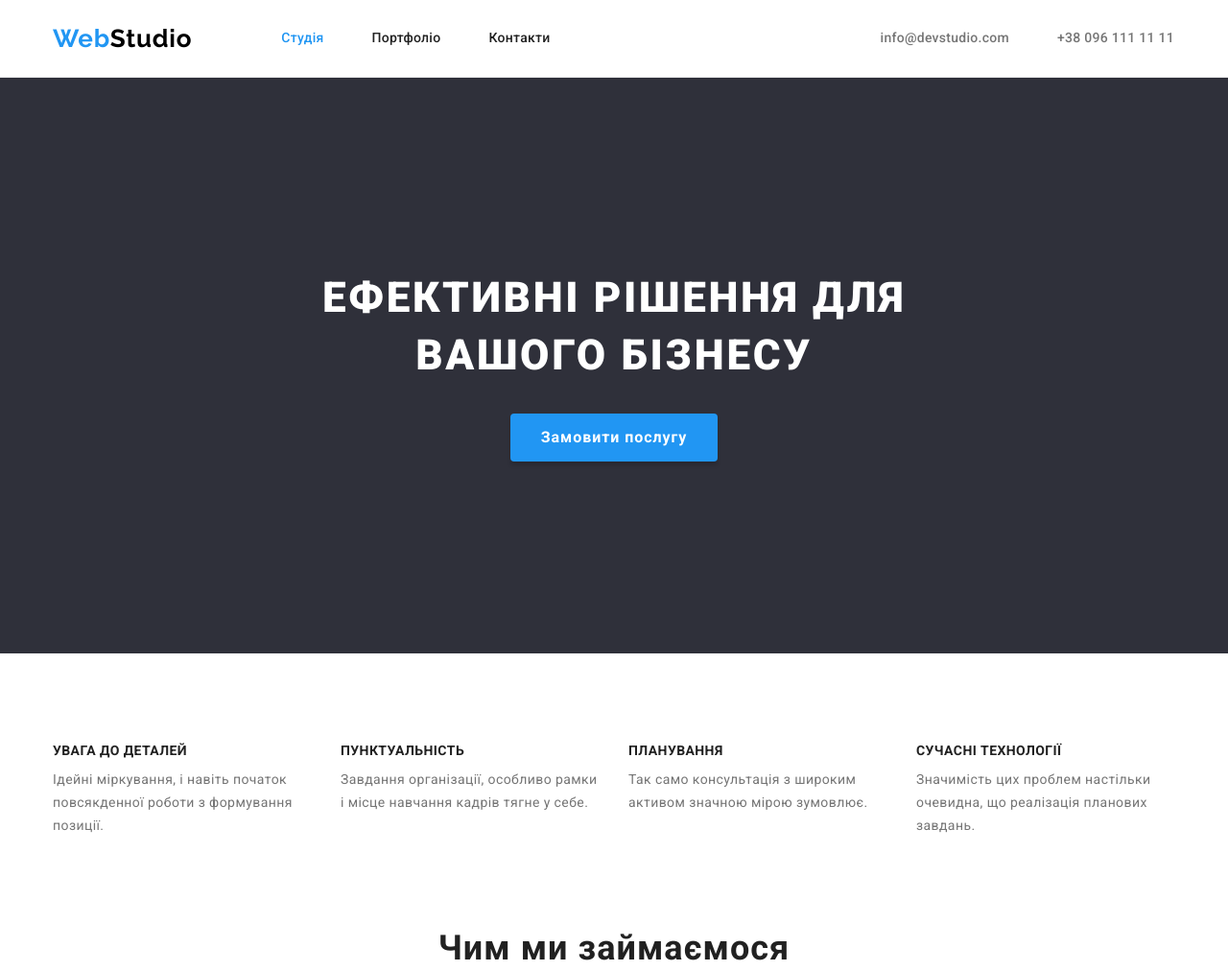
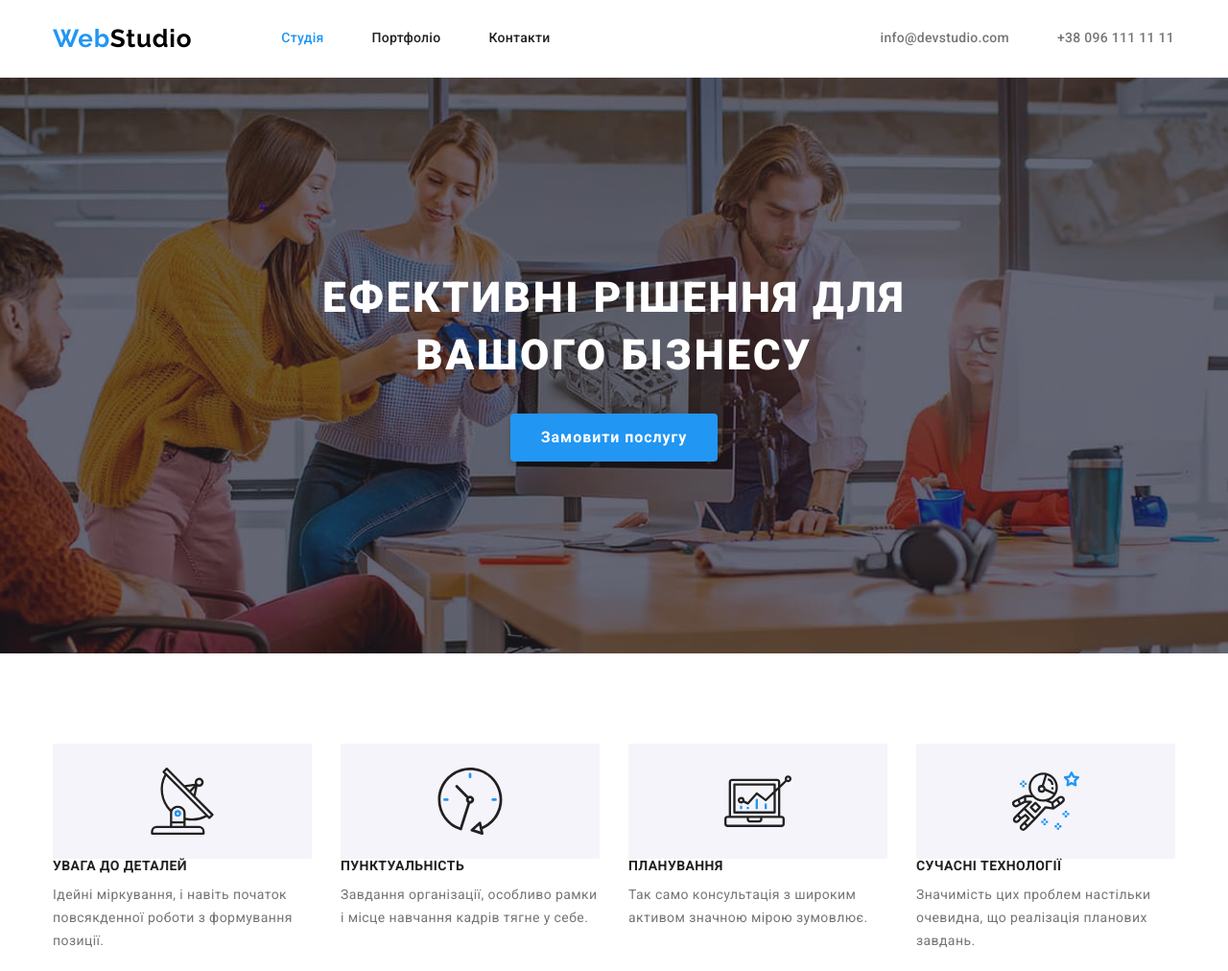
Before and after one commit to innanom/goit-markup-hw-04, a plain HTML site: page index.html in a window 1280 px wide. Shown: the top 1012 px of the page at 96% size. Drawn offline with nearby package versions, Linux system fonts and the light colour scheme.

Commit message:
creating backgrounds
Створення фону героя і секції Особливості

```diff
--- a/css/styles.css
+++ b/css/styles.css
@@ -129,6 +129,18 @@ button {
     padding-top: 200px;
     padding-bottom: 200px;
 }
+.overlay {
+    max-width: 1600px;
+    height: 600;
+    margin-left: auto;
+    margin-right: auto;
+    background-image: linear-gradient(rgba(47, 48, 58, 0.4), rgba(47, 48, 58, 0.4)),
+     url('../images/hero.jpg');
+    background-repeat: no-repeat;
+    background-position: center;
+    background-size: cover;
+
+}
 .hero-title {
     margin-top: 0;
     margin-bottom: 30px;
@@ -188,6 +200,27 @@ button {
 .sub-list {
     width: 270px;
 }
+.sub-list::before {
+    display: block;
+    content: "";
+    height: 120px;
+    background-size: 70px;
+    background-repeat: no-repeat;
+    background-position: center;
+    background-color: #F5F4FA;
+}
+.icon-antenna::before {
+    background-image: url(../images/antenna.svg)
+}
+.icon-clock::before {
+    background-image: url(../images/clock.svg);
+}
+.icon-diagram::before {
+    background-image: url(../images/diagram.svg);
+}
+.icon-astronaut::before {
+    background-image: url(../images/astronaut.svg);
+}
  .feature-list .sub-list:not(:last-child) {
      margin-right: 30px;
  }
@@ -199,7 +232,6 @@ button {
     font-size: 14px;
     line-height: 1.14;
     letter-spacing: 0.03em;
-
 }
 .subtitle .transform {
     text-transform: uppercase;
--- a/index.html
+++ b/index.html
@@ -41,7 +41,7 @@
 
   <!-- Main section -->
     <main>
-        <section class="hero">
+        <section class="hero overlay">
             <div class="container">
             <h1 class="hero-title">Ефективні рішення для<br/>вашого бізнесу</h1>
             <button type="button" class="hero-button">Замовити послугу</button>
@@ -52,19 +52,19 @@
             <div class="container">
             <h2 hidden>Особливості</h2>
             <ul class="feature-list list">
-                <li class="sub-list">
+                <li class="sub-list icon-antenna">
                     <h3 class="subtitle transform">УВАГА ДО ДЕТАЛЕЙ</h3>
                     <p class="text">Ідейні міркування, і навіть початок повсякденної роботи з формування позиції.</p>
                 </li>
-                <li class="sub-list">
+                <li class="sub-list icon-clock">
                     <h3 class="subtitle transform">ПУНКТУАЛЬНІСТЬ</h3>
                     <p class="text">Завдання організації, особливо рамки і місце навчання кадрів тягне у себе.</p>
                 </li>
-                <li class="sub-list">
+                <li class="sub-list icon-diagram">
                     <h3 class="subtitle transform">ПЛАНУВАННЯ</h3>
                     <p class="text">Так само консультація з широким активом значною мірою зумовлює.</p>
                 </li>
-                <li class="sub-list">
+                <li class="sub-list icon-astronaut">
                     <h3 class="subtitle transform">СУЧАСНІ ТЕХНОЛОГІЇ</h3>
                     <p class="text">Значимість цих проблем настільки очевидна, що реалізація планових завдань.</p>
                 </li>
```
Also changed, not shown: images/Img.jpg (added), images/antenna.svg (added), images/astronaut.svg (added), images/clock.svg (added), images/diagram.svg (added), images/hero.jpg (added).
